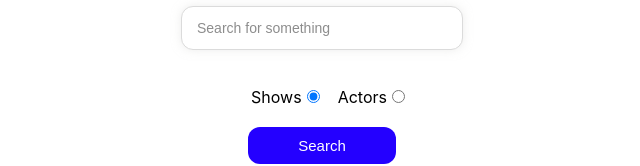
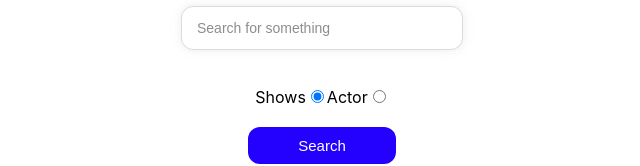
Before and after one commit to AbhishekKumar2233/Box-Office-reactapp, a React (Create React App) app: page / in a window 1280 px wide. Shown: the part 213-379 px from the top of the page, without its empty margins (318-958 px from the left). Built offline with nearby package versions, Linux system fonts and the light colour scheme.

Commit message:
custom radio and style for all radio button

```diff
--- a/src/Components/CustomRadio.jsx
+++ b/src/Components/CustomRadio.jsx
@@ -3,7 +3,7 @@ import React from "react";
 export default function CustomRadio({ label, ...restProps }) {
   return (
     <label htmlFor="actors-search">
-      Actors
+      {label}
       <input {...restProps} type="radio" />
     </label>
   );
--- a/src/Pages/Home.jsx
+++ b/src/Pages/Home.jsx
@@ -95,7 +95,7 @@ export default function Home() {
       />
 
       <RadioInputWrapper>
-        <div>
+        {/* <div>
           <label htmlFor="shows-search">
             Shows
             <input
@@ -106,7 +106,7 @@ export default function Home() {
               onChange={onRadiochange}
             />
           </label>
-        </div>
+        </div> */}
         {/* <div>
           <label htmlFor="actors-search">
             Actors
@@ -120,6 +120,14 @@ export default function Home() {
           </label>
         </div> */}
         <CustomRadio
+          label="Shows"
+          id="shows-search"
+          value="shows"
+          checked={isshowsSearch}
+          onChange={onRadiochange}
+        />
+        <CustomRadio
+          label="Actor"
           id="actors-search"
           value="people"
           checked={!isshowsSearch}
```
